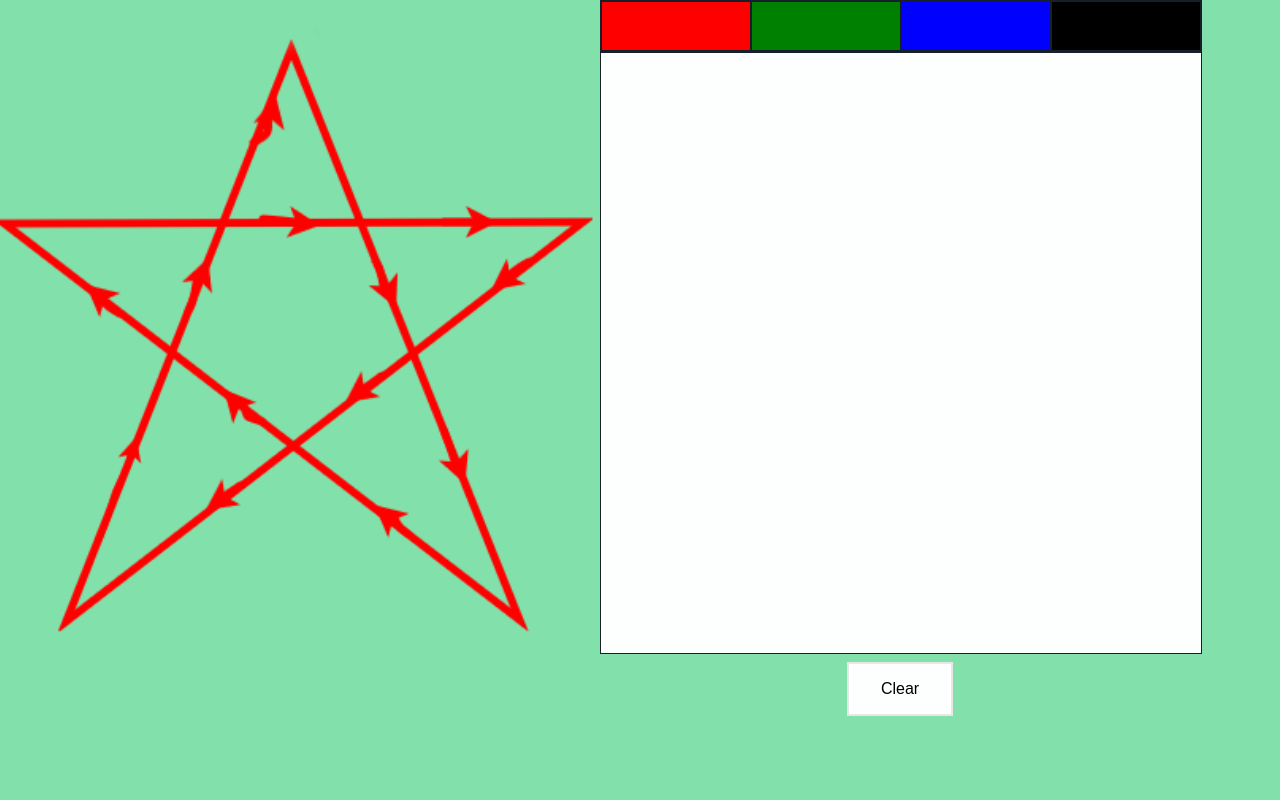
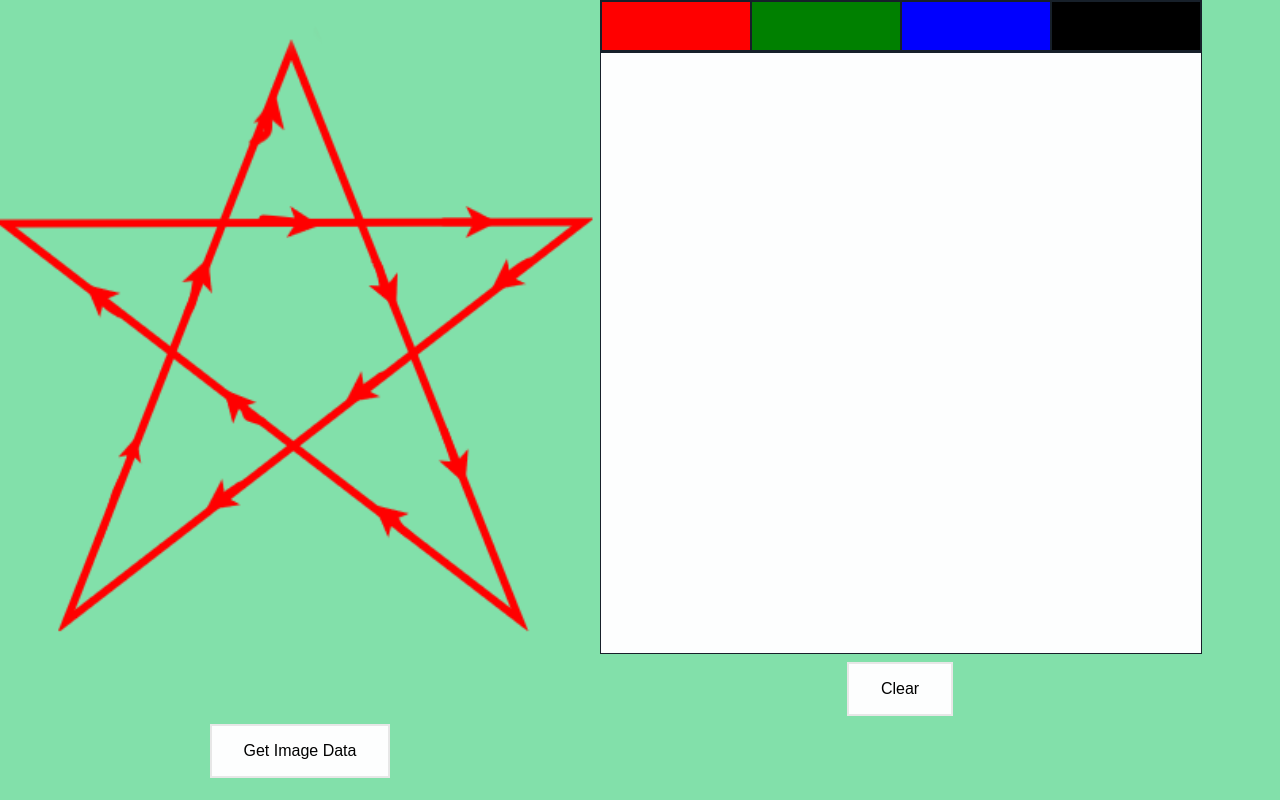
Before and after one commit to raadu/draw-captcha, a React (Create React App) app: page / in a window 1280 px wide. Built offline with nearby package versions, Linux system fonts and the light colour scheme.

Commit message:
image data get, cop started

```diff
--- a/src/Canvas/Canvas.tsx
+++ b/src/Canvas/Canvas.tsx
@@ -42,9 +42,11 @@ const Canvas = ({width, height}: CanvasProps) => {
         };
     };
 
+
     //Function for start painting when mouse clicked
     const startPaint = useCallback((event: MouseEvent)=>{
         const coordinates = getCoordinates(event);
+        console.log("coordinates", coordinates);
         if(coordinates) {
             setIsPainting(true);
             setMousePosition(coordinates);
@@ -89,8 +91,12 @@ const Canvas = ({width, height}: CanvasProps) => {
             context.closePath();
 
             context.stroke();
+
+
         }
     };
+
+
 
     //Function for clearing paint area
     const clearArea = () => {
@@ -103,6 +109,24 @@ const Canvas = ({width, height}: CanvasProps) => {
         if(context) {
             context.setTransform(1, 0, 0, 1, 0, 0);
             context.clearRect(0, 0, width, height);
+        }
+    }
+
+    //Get coordinate data of the currently drawn image
+    const getImageData = () => {
+        if(!canvasRef.current) {
+            return;
+        }
+
+        const canvas: HTMLCanvasElement = canvasRef.current;
+        const context = canvas.getContext('2d');
+
+        if(context) {
+            //get image data
+            let imageData = context.getImageData(0,0,width,height);
+            //copy the imagedata (exact copy of the drawn image will be pasted in canvas)
+            context.putImageData(imageData, 10, 70);
+            console.log("imagedata", imageData);
         }
     }
 
@@ -160,16 +184,22 @@ const Canvas = ({width, height}: CanvasProps) => {
             <ColorPicker
                 width={width}
                 height={50}
-                setStrokeStyle={setStrokeStyle}/>
+                setStrokeStyle={setStrokeStyle}
+            />
 
             <canvas
                 className={canvasCSS.canvas}
                 ref={canvasRef}
                 height={height}
-                width={width} />
+                width={width}
+            />
 
             <div className={canvasCSS.clearButton} style={{width:`${width}px`}}>
                 <button className={canvasCSS.button} onClick={()=>clearArea()}>Clear</button>
+            </div>
+
+            <div className={canvasCSS.clearButton} style={{width:`${width}px`}}>
+                <button className={canvasCSS.button} onClick={()=>getImageData()}>Get Image Data</button>
             </div>
         </Fragment>
     );
```
